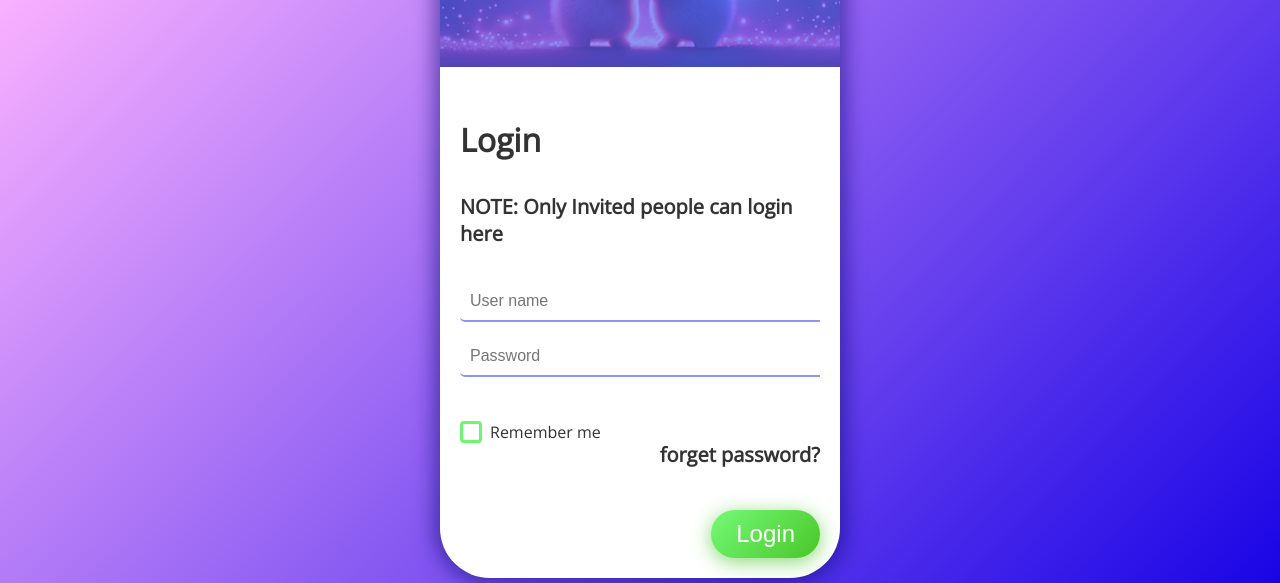
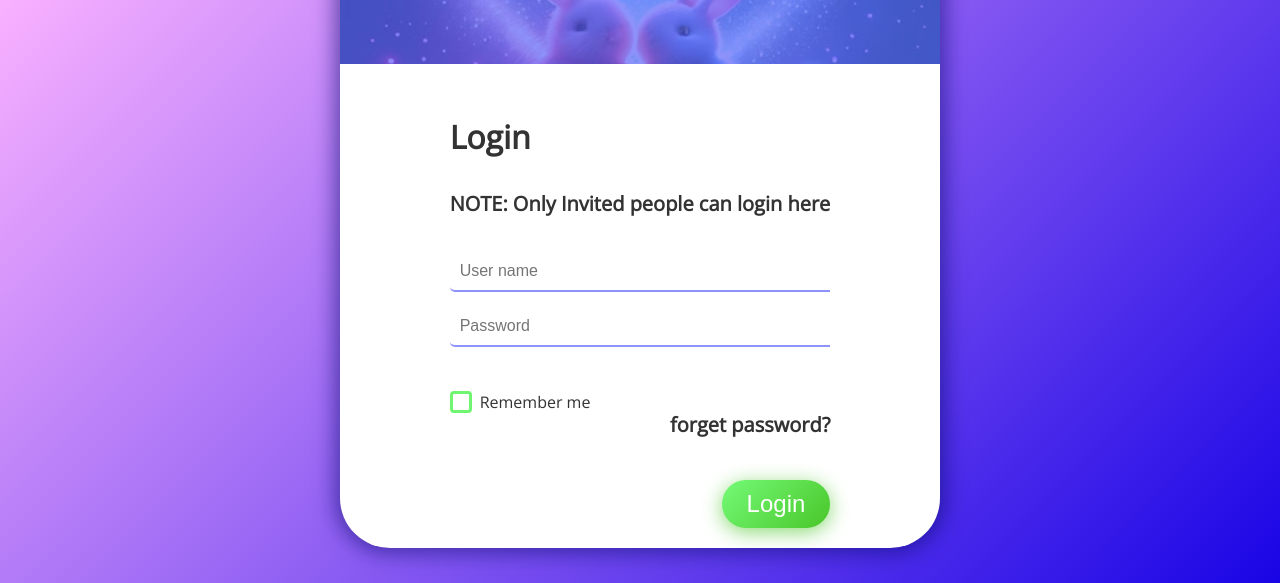
Before and after one commit to Karthick-SK1/SK-Marriage_Invite, a website: page index.html in a window 1280 px wide. Shown: the part 217-800 px from the top of the page. Drawn offline with nearby package versions, Linux system fonts and the light colour scheme.

Commit message:
increased the size of box

```diff
--- a/style.css
+++ b/style.css
@@ -16,16 +16,17 @@ body {
 
 .box-form {
   margin: 0 auto;
-  width: 100%; /* or any desired value */
-  max-width: 400px; /* Add this line to limit the maximum width on mobile devices */
+  width: 100%;
+  max-width: 600px; /* Increase the max-width to 600px */
   background: #FFFFFF;
   border-radius: 50px;
   overflow: hidden;
   display: flex;
-  flex-direction: column; /* Update to column direction for mobile devices */
-  align-items: center; /* Update to center alignment */
+  flex-direction: column;
+  align-items: center;
   box-shadow: 0 0 20px 6px #090b6f85;
 }
+
 
 .box-form .left {
   color: #FFFFFF;
```
